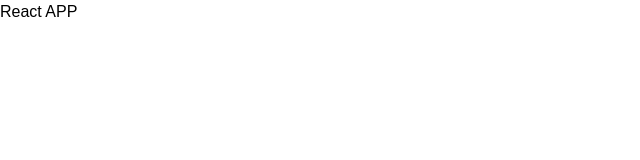
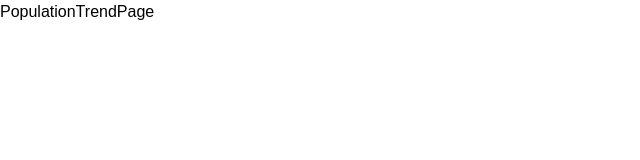
Before and after one commit to moppiiiii/population-trends, a React (Create React App) app: page /population-trend in a window 1280 px wide. Shown: the top 160 px of the page, without its empty margins (0-640 px from the left). Built offline with nearby package versions, Linux system fonts and the light colour scheme.

Commit message:
feat: add-population-trend-page

```diff
--- a/src/App.tsx
+++ b/src/App.tsx
@@ -1,9 +1,20 @@
 import './styles/styles.scss';
+import './wdyr';
 
 import React from 'react';
+import { BrowserRouter, Navigate, Route, Routes } from 'react-router-dom';
+
+import PopulationTrendPage from './pages/population-trend/population-trend.page';
 
 function App() {
-  return <div>React APP</div>;
+  return (
+    <BrowserRouter>
+      <Routes>
+        <Route path="/" element={<Navigate to="/population-trend" />} />
+        <Route path="/population-trend" element={<PopulationTrendPage />} />
+      </Routes>
+    </BrowserRouter>
+  );
 }
 
 export default App;
--- a/src/index.tsx
+++ b/src/index.tsx
@@ -1,5 +1,3 @@
-import './wdyr';
-
 import React from 'react';
 import ReactDOM from 'react-dom/client';
 
--- /dev/null
+++ b/src/pages/population-trend/population-trend.page.tsx
@@ -0,0 +1,8 @@
+import React from 'react';
+
+const PopulationTrendPage: React.FC = () => {
+  return <div>PopulationTrendPage</div>;
+};
+
+PopulationTrendPage.whyDidYouRender = true;
+export default PopulationTrendPage;
```
